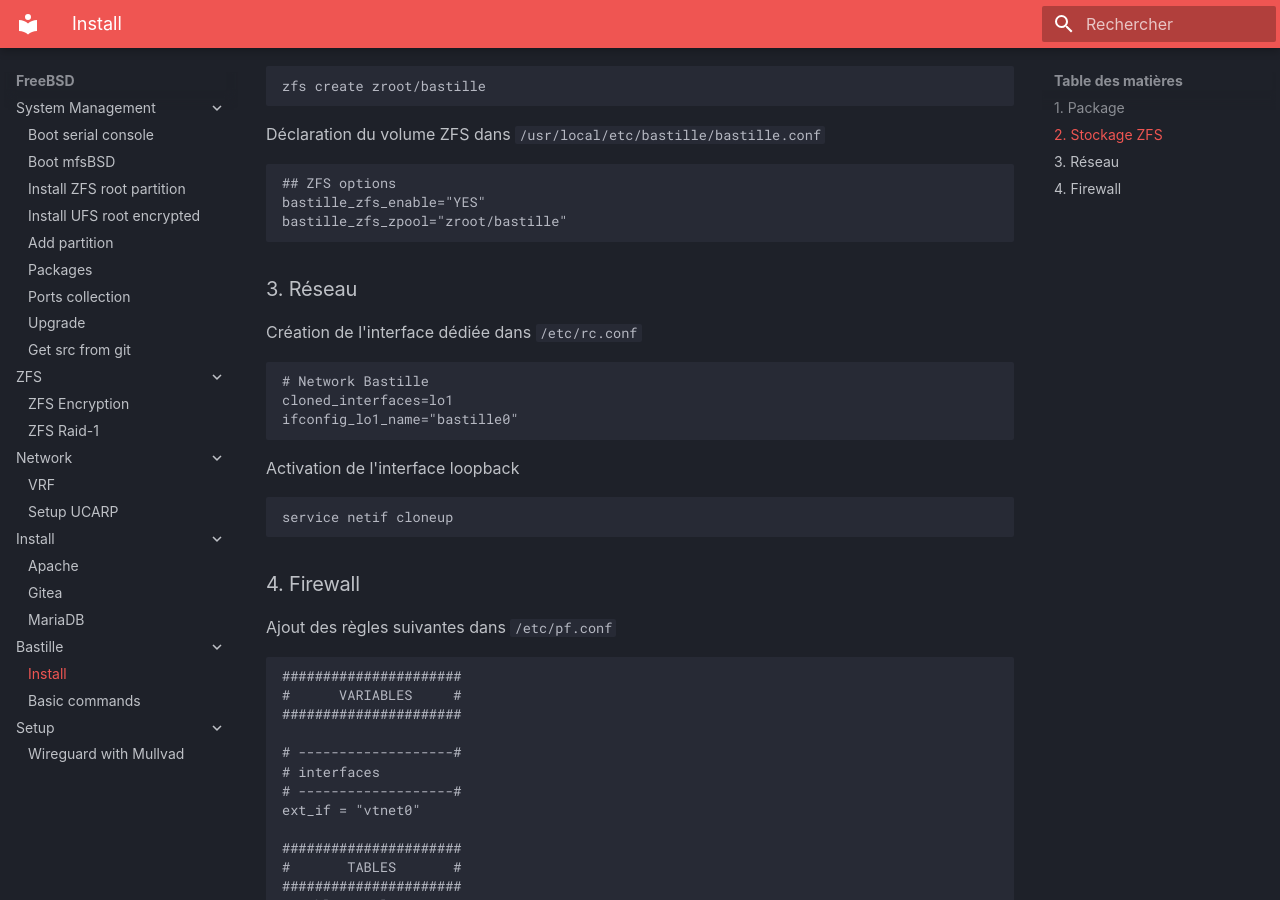
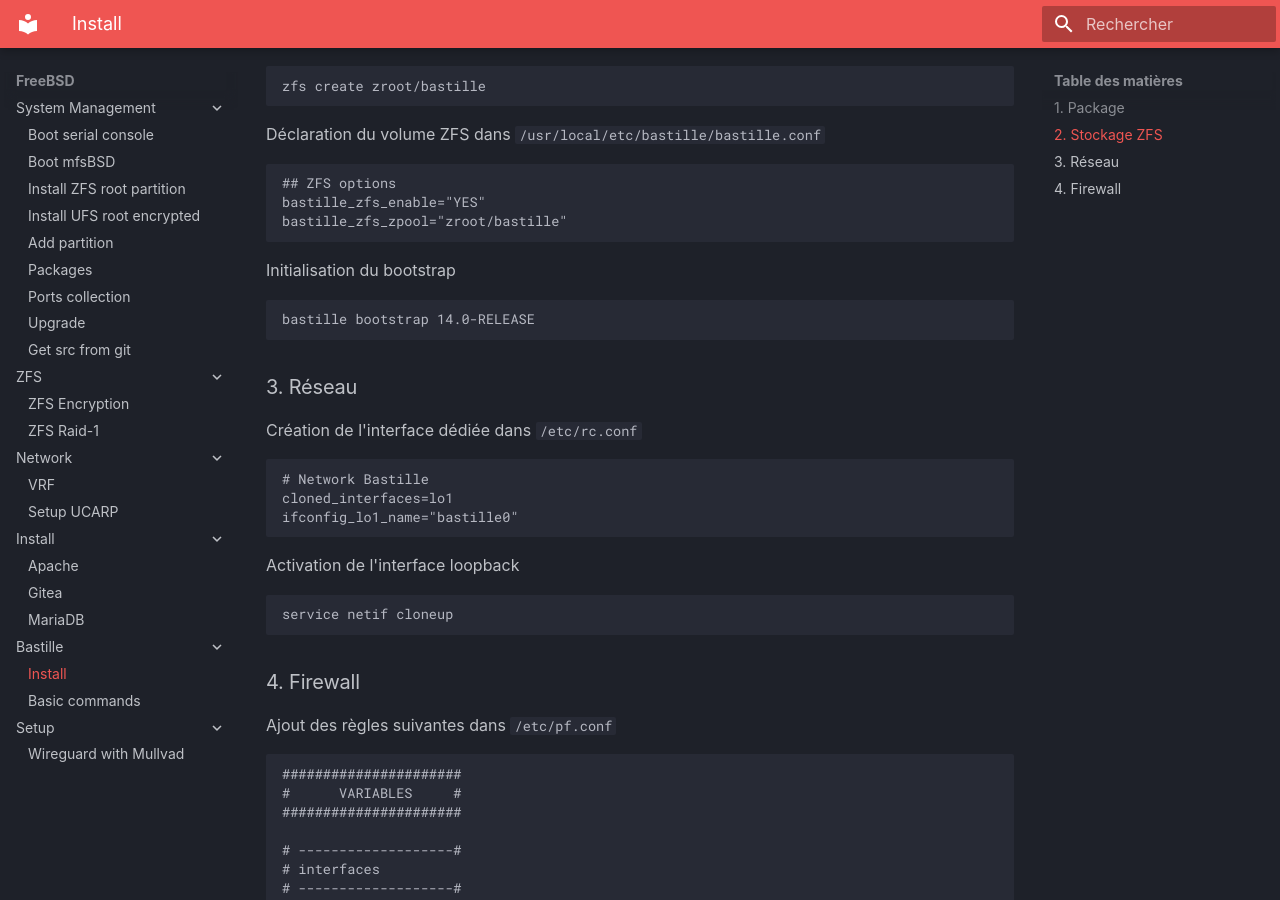
Before and after one commit to zami3l/wiki, an MkDocs documentation site: the page built from docs/freebsd/bastille/install.md, in a window 1280 px wide and 900 px high, scrolled down 367 px. Built offline with MkDocs 1.6.1 and Material for MkDocs 9.7.7, drawn with Linux system fonts in a browser that asks for light colours; some web fonts are replaced.

Commit message:
docs(bastille): add boostrap bastille

````diff
--- a/docs/freebsd/bastille/install.md
+++ b/docs/freebsd/bastille/install.md
@@ -17,6 +17,11 @@ Déclaration du volume ZFS dans `/usr/local/etc/bastille/bastille.conf`
 ## ZFS options
 bastille_zfs_enable="YES"
 bastille_zfs_zpool="zroot/bastille"
+```
+
+Initialisation du bootstrap
+```shell
+bastille bootstrap 14.0-RELEASE
 ```
 
 ### 3. Réseau
````
